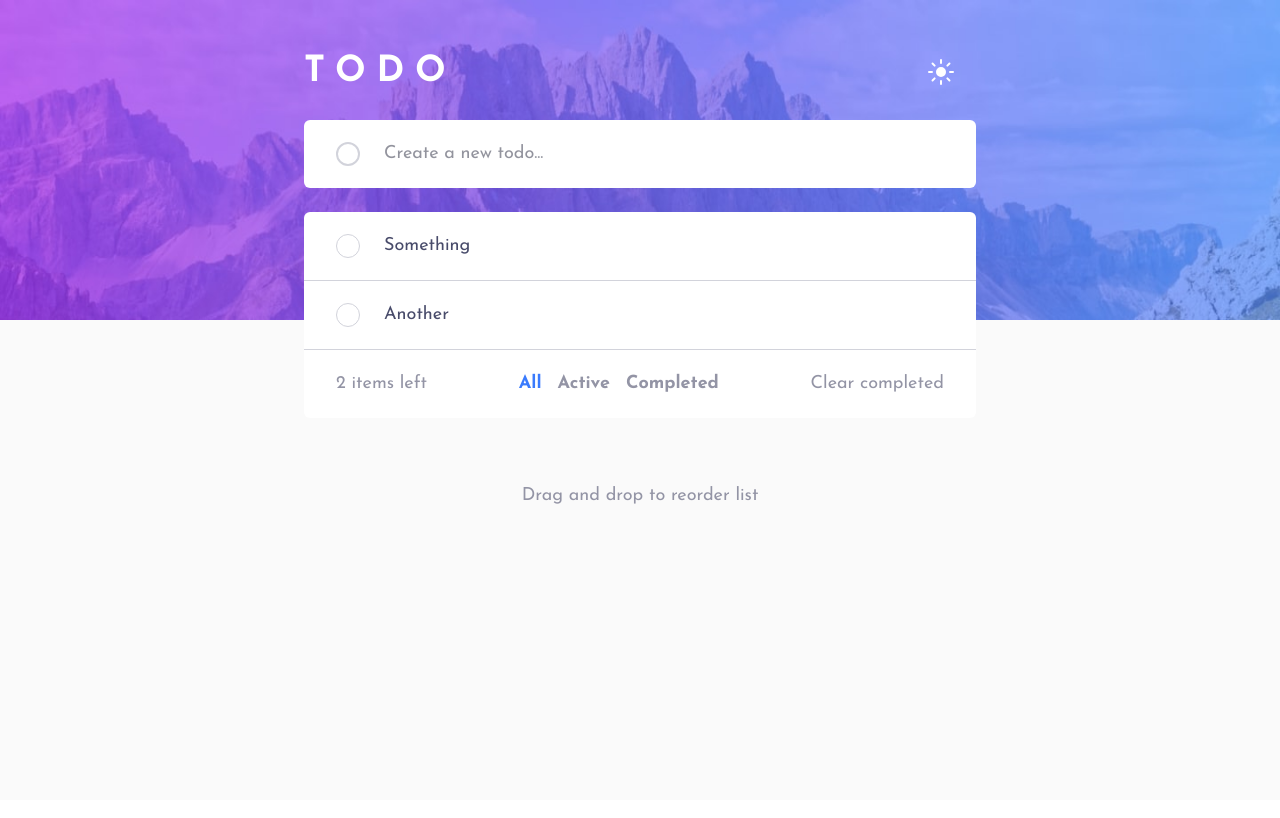
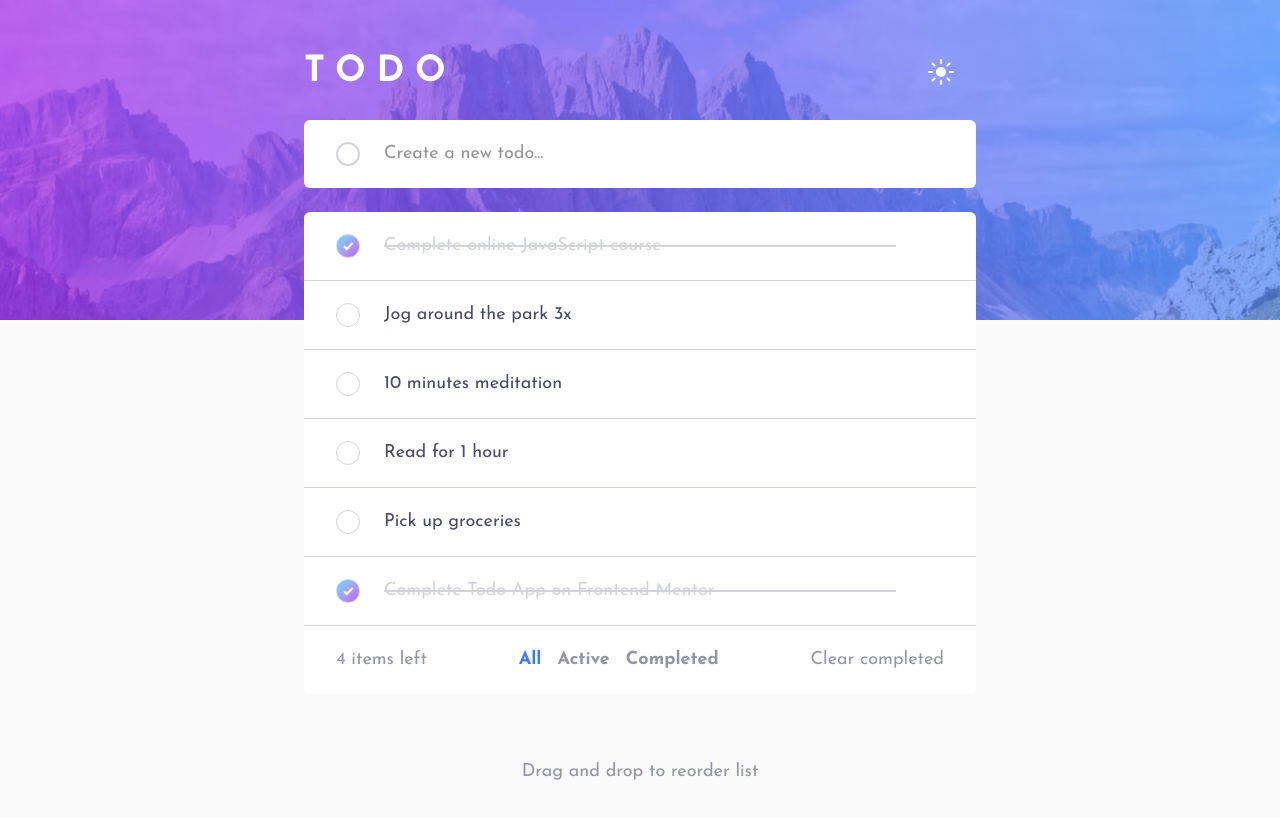
Before and after one commit to TonyFred-code/todo-app, a React (Vite) app: page / in a window 1280 px wide. Shown: the top 818 px of the page. Built offline with nearby package versions, Linux system fonts and the light colour scheme.

Commit message:
refactor: move defaultTodoItems to a new file
expand defaultTodoItems to include more items
move defaultTodoItems into a new data file as seed data
update individual defaultTodoItem to use crypto.randomUUID() call as id

```diff
--- a/src/App.jsx
+++ b/src/App.jsx
@@ -5,19 +5,7 @@ import TodoItems from "./components/TodoItems.jsx";
 import useTasks from "./hooks/useTasks.jsx";
 import { FILTERS } from "./constants/filters.js";
 import FilterTodoItems from "./components/FilterTodoItems.jsx";
-
-const defaultTodoItems = [
-  {
-    id: 0,
-    content: "Something",
-    done: false,
-  },
-  {
-    id: 1,
-    content: "Another",
-    done: false,
-  },
-];
+import { DEFAULT_TODO_ITEMS } from "./data/defaultTodoItems.js";
 
 export default function App() {
   const {
@@ -26,7 +14,7 @@ export default function App() {
     handleDeleteTask,
     toggleDoneTodo,
     clearCompleted,
-  } = useTasks(defaultTodoItems);
+  } = useTasks(DEFAULT_TODO_ITEMS);
   const [activeFilter, setActiveFilter] = useState(FILTERS.ALL);
 
   const activeTodoItemsCount = todoItems.filter((item) => !item.done).length;
--- a/src/components/TodoItems.jsx
+++ b/src/components/TodoItems.jsx
@@ -56,7 +56,7 @@ TodoItems.propTypes = {
   todoItemsList: arrayOf(
     shape({
       done: bool,
-      id: number,
+      id: string,
       content: string,
     })
   ).isRequired,
--- /dev/null
+++ b/src/data/defaultTodoItems.js
@@ -0,0 +1,38 @@
+const DEFAULT_TODO_ITEMS = [
+  {
+    id: crypto.randomUUID(),
+    content: "Complete online JavaScript course",
+    done: true,
+  },
+  {
+    id: crypto.randomUUID(),
+    content: "Jog around the park 3x",
+    done: false,
+  },
+
+  {
+    id: crypto.randomUUID(),
+    content: "10 minutes meditation",
+    done: false,
+  },
+
+  {
+    id: crypto.randomUUID(),
+    content: "Read for 1 hour",
+    done: false,
+  },
+
+  {
+    id: crypto.randomUUID(),
+    content: "Pick up groceries",
+    done: false,
+  },
+
+  {
+    id: crypto.randomUUID(),
+    content: "Complete Todo App on Frontend Mentor",
+    done: true,
+  },
+];
+
+export { DEFAULT_TODO_ITEMS };
```
